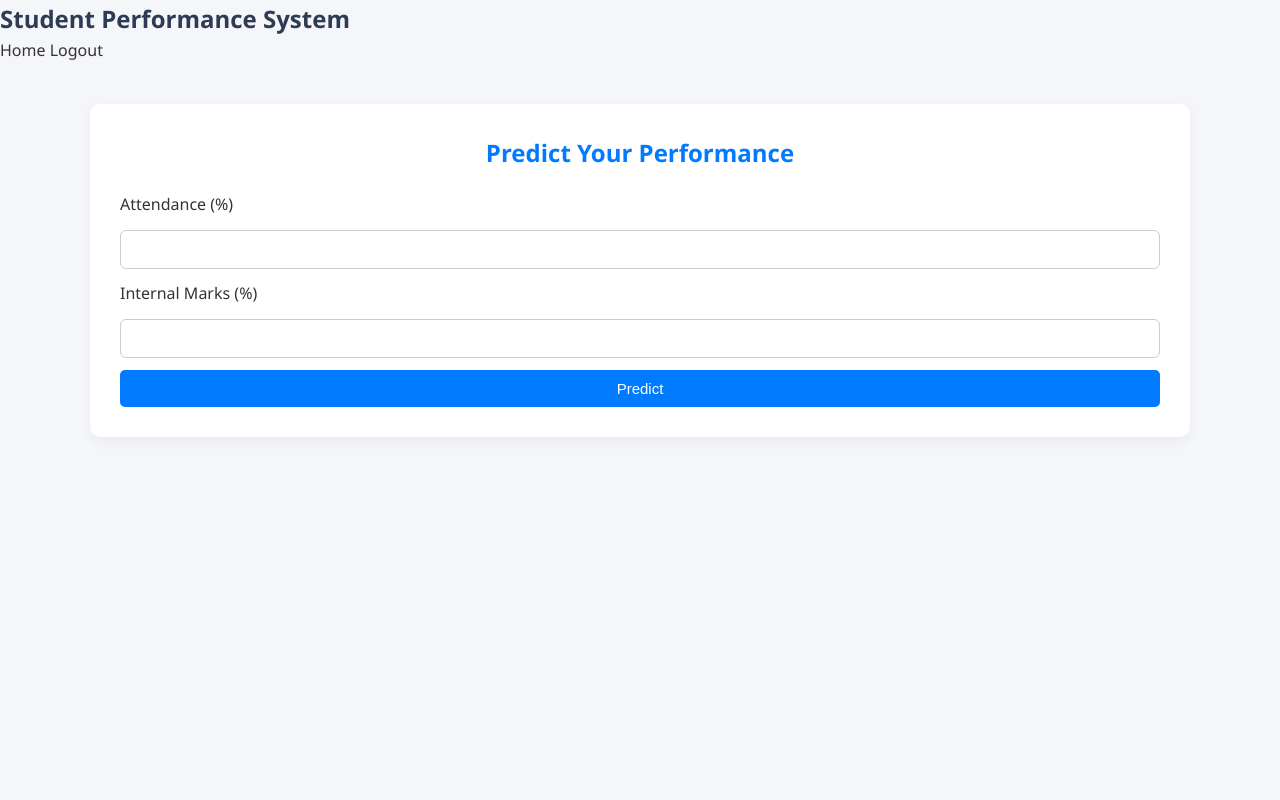
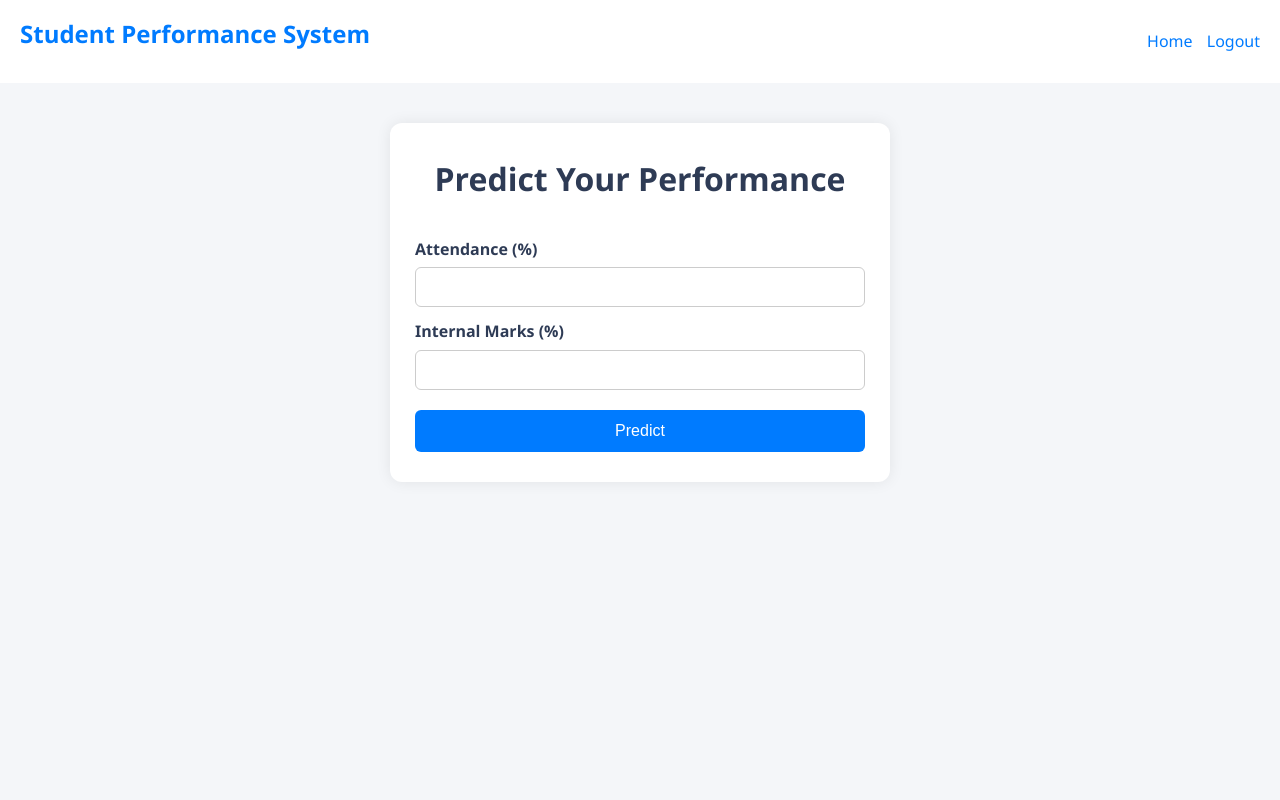
Before and after one commit to ranju05/Student-Performance-Prediction-, a Flask app: page /predict in a window 1280 px wide. Run offline with Flask 3, Linux system fonts and the light colour scheme; the visitor is signed in with stand-in values (Sample User, id 1); some libraries are stand-ins or nearby versions.

```diff
--- a/web_app/static/style.css
+++ b/web_app/static/style.css
@@ -1,328 +1,328 @@
-/* =================== BASE =================== */
+/* Reset and Base */
 * {
-    box-sizing: border-box;
     margin: 0;
     padding: 0;
+    box-sizing: border-box;
+}
+body {
+    font-family: 'Segoe UI', Tahoma, sans-serif;
+    background-color: #6fa8ff; /* 🔵 Change background color here */
+    color: #333; /* 🔵 Change base text color here */
+    line-height: 1.6;
+}
+h1, h2, h3 {
+    color: #2e3b55; /* 🔵 Change heading color here */
+    margin-bottom: 15px;
+}
+
+/* Buttons */
+.btn-primary {
+    background-color: #48b868; /* 🔵 Change primary button color here */
+    color: white;
+    padding: 10px 20px;
+    border: none;
+    border-radius: 6px;
+    text-decoration: none;
+    display: inline-block;
+    transition: background-color 0.3s;
+}
+.btn-primary:hover {
+    background-color: #0056b3; /* 🔵 Change hover color */
+}
+.btn-secondary {
+    background-color: #6c757d; /* 🔵 Change secondary button color */
+    color: white;
+    padding: 10px 20px;
+    border: none;
+    border-radius: 6px;
+    text-decoration: none;
+    display: inline-block;
+    transition: background-color 0.3s;
+}
+.btn-secondary:hover {
+    background-color: #5a6268; /* 🔵 Change hover color */
+}
+
+/* Hero Section */
+.hero {
+    background: url('../static/images/hero-bg.jpg') center/cover no-repeat;
+    height: 60vh;
+    display: flex;
+    align-items: center;
+    justify-content: center;
+    position: relative;
+}
+.overlay {
+    background-color: rgba(0, 0, 0, 0.5); /* 🔵 Change overlay color here */
+    color: white;
+    padding: 30px;
+    text-align: center;
+    border-radius: 12px;
+}
+
+/* Features Section */
+.features {
+    display: flex;
+    justify-content: space-around;
+    padding: 40px;
+    background-color: #ffffff; /* 🔵 Change background if needed */
+}
+.feature {
+    max-width: 300px;
+    text-align: center;
+}
+
+/* CTA Section */
+.cta {
+    text-align: center;
+    padding: 40px;
+    background-color: #007bff; /* 🔵 Change CTA background color */
+    color: white;
+}
+
+/* Footer */
+.footer {
+    text-align: center;
+    padding: 20px;
+    background-color: #2e3b55; /* 🔵 Change footer background */
+    color: white;
+}
+
+/* Navbar */
+.navbar {
+    background-color: #ffffff; /* 🔵 Change navbar background */
+    padding: 15px 20px;
+    display: flex;
+    justify-content: space-between;
+    align-items: center;
+}
+.navbar h2 {
+    color: #007bff; /* 🔵 Change navbar heading color */
+}
+.nav-links a {
+    margin-left: 10px;
+    color: #007bff; /* 🔵 Change navbar link color */
+    text-decoration: none;
+}
+.nav-links a:hover {
+    text-decoration: underline;
+}
+
+/* Table Styling */
+table {
+    width: 90%;
+    margin: 20px auto;
+    border-collapse: collapse;
+    background-color: white;
+}
+table th, table td {
+    padding: 12px;
+    border: 1px solid #ddd;
+    text-align: center;
+}
+table th {
+    background-color: #007bff; /* 🔵 Change table header background */
+    color: white;
+}
+
+/* Sidebar for dashboard */
+.sidebar {
+    background-color: #2e3b55; /* 🔵 Change sidebar background */
+    color: white;
+    padding: 20px;
+    width: 220px;
+    min-height: 100vh;
+}
+.sidebar a {
+    display: block;
+    color: white;
+    text-decoration: none;
+    padding: 10px 0;
+}
+.sidebar a.active, .sidebar a:hover {
+    background-color: #007bff; /* 🔵 Change active/hover sidebar link */
+}
+.main {
+    padding: 20px;
+    flex-grow: 1;
+}
+.container {
+    display: flex;
+}
+
+
+
+
+/* =================== RESET =================== */
+* {
+    margin: 0;
+    padding: 0;
+    box-sizing: border-box;
 }
 
 html, body {
     height: 100%;
-    font-family: 'Segoe UI', Tahoma, Geneva, Verdana, sans-serif;
-    background-color: #f4f6f9;
-    color: #333;
-    line-height: 1.6;
+    font-family: 'Segoe UI', Tahoma, sans-serif;
+    background-color: #f4f6f9; /* 🔵 Change background here */
+    color: #333; /* 🔵 Base text color */
 }
 
-h1, h2, h3 {
-    font-weight: 600;
-    color: #2e3b55;
-}
-
-a {
-    text-decoration: none;
-    color: inherit;
-    cursor: pointer;
-}
-
-/* =================== NAVBAR =================== */
-nav {
-    text-align: center;
-    background-color: #ffffff;
-    padding: 15px 20px;
-    box-shadow: 0 2px 6px rgba(0,0,0,0.05);
-}
-
-nav a {
-    color: #007bff;
-    margin: 0 8px;
-    font-weight: 500;
-    padding: 8px 12px;
-    border-radius: 5px;
-    transition: background-color 0.2s, color 0.2s;
-}
-
-nav a:hover {
-    background-color: #007bff;
-    color: #ffffff;
-}
-
-hr {
-    border: none;
-    border-top: 1px solid #ddd;
-    margin: 20px 0;
-}
-
-/* =================== BUTTONS =================== */
-button, .btn-primary, .btn-secondary {
-    display: inline-block;
-    padding: 10px 16px;
-    border: none;
-    border-radius: 5px;
-    font-weight: 500;
-    cursor: pointer;
-    transition: background-color 0.3s, transform 0.2s;
-    text-align: center;
-    font-size: 15px;
-}
-
-button, .btn-primary {
-    background-color: #007bff;
-    color: #ffffff;
-}
-
-button:hover, .btn-primary:hover {
-    background-color: #0056b3;
-    transform: translateY(-2px);
-}
-
-.btn-secondary {
-    background-color: #6c757d;
-    color: #ffffff;
-}
-
-.btn-secondary:hover {
-    background-color: #565e64;
-    transform: translateY(-2px);
-}
-
-button:disabled {
-    background-color: #cccccc;
-    cursor: not-allowed;
-}
-
-/* =================== CONTAINERS =================== */
-.container {
-    max-width: 1100px;
-    margin: 40px auto;
+/* =================== LOGIN & REGISTER CONTAINER =================== */
+.login-container {
+    width: 90%;
+    max-width: 400px;
+    margin: 60px auto;
     background: #ffffff;
-    padding: 30px;
-    border-radius: 10px;
-    box-shadow: 0 4px 12px rgba(0,0,0,0.05);
+    padding: 30px 25px;
+    border-radius: 12px;
+    box-shadow: 0 0 15px rgba(0, 0, 0, 0.08);
     text-align: center;
 }
 
-.container h1 {
-    font-size: 24px;
-    color: #007bff;
+.login-container h2 {
+    color: #2e3b55; /* 🔵 Title color */
     margin-bottom: 20px;
 }
 
-p {
-    max-width: 600px;
-    margin: 15px auto;
-    padding: 15px 20px;
-    background: #ffffff;
-    border-radius: 8px;
-    box-shadow: 0 2px 8px rgba(0,0,0,0.04);
-    font-size: 16px;
-    text-align: center;
-}
-
-/* =================== TABLES =================== */
-table {
-    width: 100%;
-    border-collapse: collapse;
-    background: #ffffff;
-    border-radius: 8px;
-    overflow: hidden;
-    margin: 20px 0;
-    box-shadow: 0 2px 8px rgba(0,0,0,0.05);
-}
-
-table th, table td {
-    padding: 12px 15px;
-    text-align: center;
-    border-bottom: 1px solid #e0e0e0;
-}
-
-table th {
-    background-color: #007bff;
-    color: white;
-    font-weight: 600;
-}
-
-table tr:nth-child(even) {
-    background-color: #f8f9fa;
-}
-
-table tr:hover {
-    background-color: #eef6ff;
-    transition: background-color 0.2s ease;
-}
-
-/* =================== FORMS =================== */
-.login-container, .form-container {
-    max-width: 400px;
-    margin: 60px auto;
-    background: #ffffff;
-    padding: 30px;
-    border-radius: 10px;
-    box-shadow: 0 4px 12px rgba(0,0,0,0.05);
-}
-
-.login-container h2, .form-container h2 {
-    text-align: center;
-    color: #007bff;
-    margin-bottom: 20px;
-}
-
+/* =================== FORM STYLING =================== */
 form {
     display: flex;
     flex-direction: column;
-    gap: 12px;
     text-align: left;
 }
 
-form label {
-    font-weight: 500;
+label {
+    margin-top: 12px;
+    margin-bottom: 5px;
+    font-weight: 600;
+    color: #2e3b55; /* 🔵 Label color */
 }
 
-form input[type="text"],
-form input[type="email"],
-form input[type="password"],
-form input[type="tel"],
-form input[type="number"] {
-    padding: 10px 12px;
+input[type="text"],
+input[type="email"],
+input[type="password"],
+input[type="tel"] {
+    padding: 10px;
+    font-size: 16px;
     border: 1px solid #ccc;
     border-radius: 6px;
-    font-size: 15px;
-    transition: border-color 0.3s;
+    transition: border-color 0.2s;
 }
 
-form input:focus {
-    border-color: #007bff;
+input[type="text"]:focus,
+input[type="email"]:focus,
+input[type="password"]:focus,
+input[type="tel"]:focus {
+    border-color: #007bff; /* 🔵 Focus border color */
+    outline: none;
 }
 
 .error-msg {
     color: red;
-    font-size: 14px;
-    text-align: center;
+    font-size: 0.9rem;
     margin-top: 10px;
 }
 
+/* =================== BUTTON =================== */
+button[type="submit"] {
+    margin-top: 20px;
+    background-color: #007bff; /* 🔵 Button background */
+    color: #ffffff;
+    padding: 12px;
+    font-size: 16px;
+    border: none;
+    border-radius: 6px;
+    cursor: pointer;
+    transition: background-color 0.3s;
+}
+
+button[type="submit"]:hover {
+    background-color: #0056b3; /* 🔵 Button hover */
+}
+
+/* =================== LINKS =================== */
 .link-text {
+    margin-top: 15px;
     text-align: center;
-    margin-top: 15px;
-    font-size: 14px;
 }
 
 .link-text a {
-    color: #007bff;
+    color: #007bff; /* 🔵 Link color */
+    text-decoration: none;
+    font-size: 0.95rem;
 }
 
 .link-text a:hover {
     text-decoration: underline;
 }
 
-/* =================== HERO =================== */
-.hero {
-    position: relative;
-    background: url('https://source.unsplash.com/1600x600/?education,students') center/cover no-repeat;
-    color: white;
+
+
+
+/* =================== PREDICT PAGE =================== */
+.predict-container {
+    width: 90%;
+    max-width: 500px;
+    margin: 40px auto;
+    background: #ffffff;
+    padding: 30px 25px;
+    border-radius: 12px;
+    box-shadow: 0 0 15px rgba(0, 0, 0, 0.08);
     text-align: center;
-    padding: 100px 20px;
 }
 
-.hero .overlay {
-    background-color: rgba(0, 0, 0, 0.4);
-    padding: 50px 20px;
-    border-radius: 12px;
-    display: inline-block;
+.predict-container h1 {
+    color: #2e3b55;
+    margin-bottom: 20px;
 }
 
-.hero h1 {
-    font-size: 32px;
-    margin-bottom: 15px;
+.predict-form {
+    display: flex;
+    flex-direction: column;
+    text-align: left;
 }
 
-.hero p {
-    font-size: 18px;
-    max-width: 600px;
-    margin: 0 auto 20px;
+.predict-form label {
+    margin-top: 12px;
+    margin-bottom: 5px;
+    font-weight: 600;
+    color: #2e3b55;
 }
 
-.hero-buttons {
-    display: flex;
-    gap: 15px;
-    justify-content: center;
-    flex-wrap: wrap;
+.predict-form input[type="number"] {
+    padding: 10px;
+    font-size: 16px;
+    border: 1px solid #ccc;
+    border-radius: 6px;
+    transition: border-color 0.2s;
 }
 
-/* =================== FEATURES =================== */
-.features {
-    display: flex;
-    flex-wrap: wrap;
-    justify-content: center;
-    gap: 20px;
-    padding: 50px 20px;
-    background-color: #f8f9fa;
+.predict-form input[type="number"]:focus {
+    border-color: #007bff;
+    outline: none;
 }
 
-.feature {
-    background: #ffffff;
-    padding: 25px;
-    border-radius: 10px;
-    box-shadow: 0 4px 12px rgba(0,0,0,0.05);
-    max-width: 280px;
-    text-align: center;
-    transition: transform 0.2s, box-shadow 0.2s;
+.predict-form button[type="submit"] {
+    margin-top: 20px;
+    background-color: #007bff;
+    color: #ffffff;
+    padding: 12px;
+    font-size: 16px;
+    border: none;
+    border-radius: 6px;
+    cursor: pointer;
+    transition: background-color 0.3s;
 }
 
-.feature:hover {
-    transform: translateY(-5px);
-    box-shadow: 0 6px 18px rgba(0,0,0,0.08);
+.predict-form button[type="submit"]:hover {
+    background-color: #0056b3;
 }
 
-.feature h2 {
+.prediction-result {
+    margin-top: 20px;
+    background-color: #f0f8ff;
+    padding: 15px;
+    border-radius: 8px;
     color: #007bff;
-    margin-bottom: 12px;
+    font-weight: 600;
 }
-
-/* =================== FOOTER =================== */
-.footer {
-    background-color: #343a40;
-    color: #ccc;
-    text-align: center;
-    padding: 15px 20px;
-    font-size: 14px;
-}
-
-/* =================== RESPONSIVE =================== */
-@media (max-width: 768px) {
-    .container {
-        margin: 20px;
-        padding: 20px;
-    }
-
-    .features {
-        flex-direction: column;
-        align-items: center;
-    }
-
-    .hero h1 {
-        font-size: 26px;
-    }
-
-    .hero p {
-        font-size: 16px;
-    }
-
-    .login-container, .form-container {
-        margin: 40px auto;
-        padding: 25px 20px;
-    }
-}
-
-@media (max-width: 480px) {
-    .hero h1 {
-        font-size: 22px;
-    }
-
-    .hero p {
-        font-size: 14px;
-    }
-
-    .login-container, .form-container {
-        padding: 20px 15px;
-    }
-}
--- a/web_app/templates/home.html
+++ b/web_app/templates/home.html
@@ -51,7 +51,7 @@
     </section>
 
     <footer class="footer">
-        <p>&copy; 2025 Student Performance Prediction System. All rights reserved.</p>
+        <p>&copy; 2025 Student Performance Prediction System. All rights reserved.Ranju Shrestha</p>
     </footer>
 
 </body>
--- a/web_app/templates/predict.html
+++ b/web_app/templates/predict.html
@@ -1,7 +1,9 @@
 <!DOCTYPE html>
-<html>
+<html lang="en">
 <head>
+    <meta charset="UTF-8" />
     <title>Predict Performance</title>
+    <meta name="viewport" content="width=device-width, initial-scale=1">
     <link rel="stylesheet" href="{{ url_for('static', filename='style.css') }}">
 </head>
 <body>
@@ -13,20 +15,22 @@
         </div>
     </div>
 
-    <div class="container">
+    <div class="predict-container">
         <h1>Predict Your Performance</h1>
-        <form method="POST" action="{{ url_for('predict') }}">
-            <label>Attendance (%)</label>
-            <input type="number" name="attendance" step="0.1" min="0" max="100" required>
+        <form method="POST" action="{{ url_for('predict') }}" class="predict-form">
+            <label for="attendance">Attendance (%)</label>
+            <input type="number" id="attendance" name="attendance" step="0.1" min="0" max="100" required>
 
-            <label>Internal Marks (%)</label>
-            <input type="number" name="internal_marks" step="0.1" min="0" max="100" required>
+            <label for="internal_marks">Internal Marks (%)</label>
+            <input type="number" id="internal_marks" name="internal_marks" step="0.1" min="0" max="100" required>
 
             <button type="submit">Predict</button>
         </form>
 
         {% if prediction is not none %}
-            <h3>Predicted Score: {{ prediction }}%</h3>
+            <div class="prediction-result">
+                <h3>🎯 Predicted Score: {{ prediction }}%</h3>
+            </div>
         {% endif %}
     </div>
 </body>
```
Also changed, not shown: web_app/static/js/student_dashboard.js (added, +52 -0 lines), web_app/templates/student_dashboard.html (+20 -2 lines).
